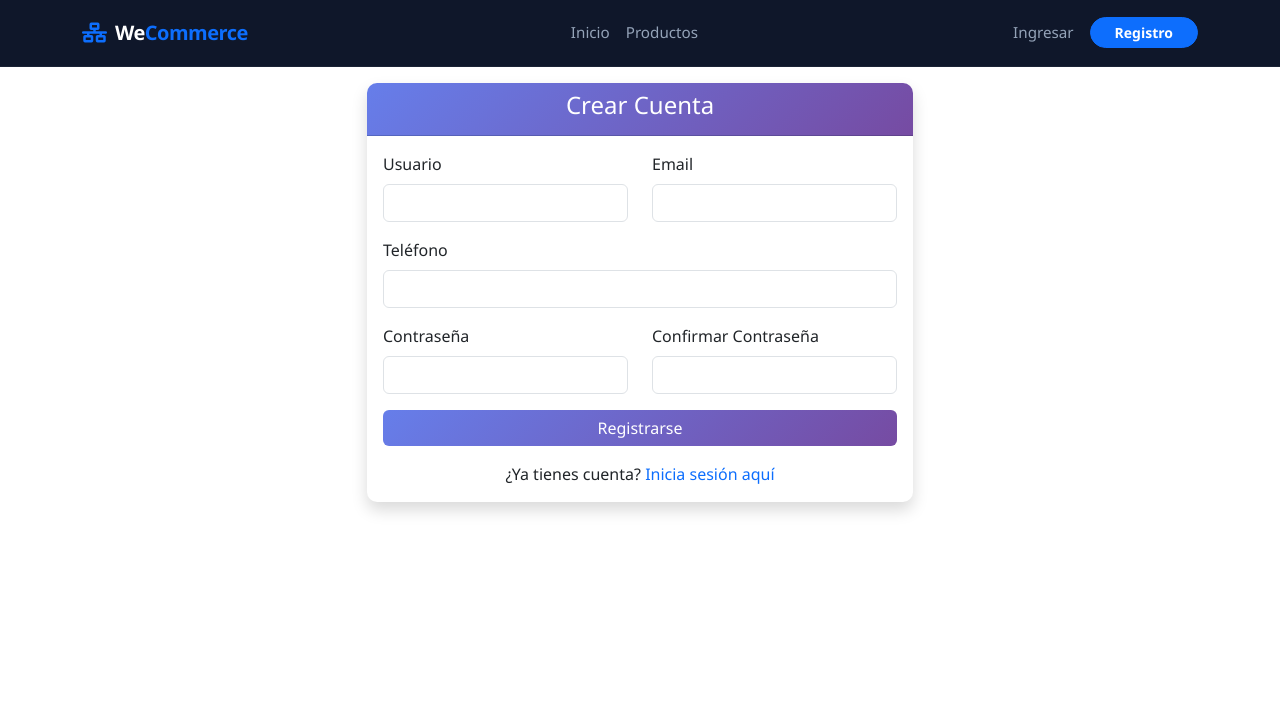
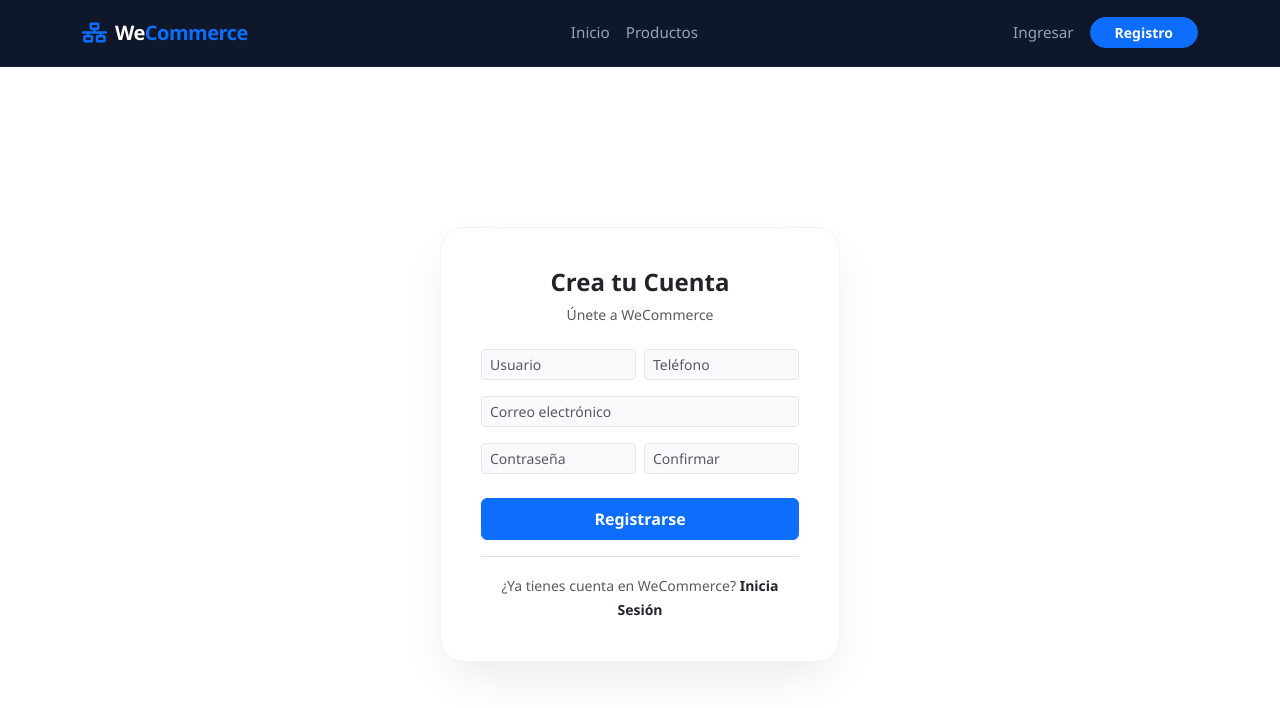
Before and after one commit to LuisLeon1705/Sistema_Distribuido, a Vue app in the folder frontend/: page /register in a window 1280 px wide. Shown: the top 708 px of the page. Built offline with nearby package versions, Linux system fonts and the light colour scheme.

Commit message:
Feature: Refactored sign-in view

```diff
--- a/frontend/src/views/Register.vue
+++ b/frontend/src/views/Register.vue
@@ -1,135 +1,54 @@
 <template>
-  <div class="container">
-    <div class="row justify-content-center">
-      <div class="col-md-8 col-lg-6">
-        <div class="card shadow">
-          <div class="card-header text-center">
-            <h4>Crear Cuenta</h4>
-          </div>
-          <div class="card-body">
-            <form @submit.prevent="handleRegister">
-              <div class="row">
-                <div class="col-md-6">
-                  <div class="mb-3">
-                    <label for="username" class="form-label">Usuario</label>
-                    <input
-                      type="text"
-                      class="form-control"
-                      id="username"
-                      v-model="userData.username"
-                      :class="{ 'is-invalid': errors.username }"
-                      required
-                    >
-                    <div v-if="errors.username" class="invalid-feedback">
-                      {{ errors.username }}
-                    </div>
-                  </div>
+  <div class="auth-page">
+    <div class="auth-card">
+      <div class="text-center mb-4">
+        <h4 class="fw-bold text-dark">Crea tu Cuenta</h4>
+        <p class="text-muted small">Únete a WeCommerce</p>
       </div>
 
-                <div class="col-md-6">
-                  <div class="mb-3">
-                    <label for="email" class="form-label">Email</label>
-                    <input
-                      type="email"
-                      class="form-control"
-                      id="email"
-                      v-model="userData.email"
-                      :class="{ 'is-invalid': errors.email }"
-                      required
-                    >
-                    <div v-if="errors.email" class="invalid-feedback">
-                      {{ errors.email }}
+      <form @submit.prevent="handleRegister">
+        <div class="row g-2 mb-3">
+          <div class="col-6">
+            <input type="text" class="form-control form-control-sm" placeholder="Usuario" v-model="userData.username" required>
           </div>
-                  </div>
+          <div class="col-6">
+            <input type="tel" class="form-control form-control-sm" placeholder="Teléfono" v-model="userData.phone_number" required>
           </div>
         </div>
 
         <div class="mb-3">
-                <label for="phone_number" class="form-label">Teléfono</label>
-                <input
-                  type="tel"
-                  class="form-control"
-                  id="phone_number"
-                  v-model="userData.phone_number"
-                  :class="{ 'is-invalid': errors.phone_number }"
-                  required
-                >
-                <div v-if="errors.phone_number" class="invalid-feedback">
-                  {{ errors.phone_number }}
+          <input type="email" class="form-control form-control-sm" placeholder="Correo electrónico" v-model="userData.email" required>
+        </div>
+
+        <div class="row g-2 mb-4">
+          <div class="col-6">
+            <input type="password" class="form-control form-control-sm" placeholder="Contraseña" v-model="userData.password" required>
+          </div>
+          <div class="col-6">
+            <input type="password" class="form-control form-control-sm" placeholder="Confirmar" v-model="confirmPassword" required>
           </div>
         </div>
 
-              <div class="row">
-                <div class="col-md-6">
-                  <div class="mb-3">
-                    <label for="password" class="form-label">Contraseña</label>
-                    <input
-                      type="password"
-                      class="form-control"
-                      id="password"
-                      v-model="userData.password"
-                      :class="{ 'is-invalid': errors.password }"
-                      required
-                    >
-                    <div v-if="errors.password" class="invalid-feedback">
-                      {{ errors.password }}
-                    </div>
-                  </div>
+        <div v-if="hasErrors" class="alert alert-danger py-1 px-2 mb-3 small text-center border-0 bg-danger bg-opacity-10 text-danger">
+          {{ errorMessage }}
         </div>
 
-                <div class="col-md-6">
-                  <div class="mb-3">
-                    <label for="confirmPassword" class="form-label">Confirmar Contraseña</label>
-                    <input
-                      type="password"
-                      class="form-control"
-                      id="confirmPassword"
-                      v-model="confirmPassword"
-                      :class="{ 'is-invalid': errors.confirmPassword }"
-                      required
-                    >
-                    <div v-if="errors.confirmPassword" class="invalid-feedback">
-                      {{ errors.confirmPassword }}
-                    </div>
-                  </div>
-                </div>
-              </div>
-
-              <div v-if="authStore.error" class="alert alert-danger">
-                {{ authStore.error[0]["msg"] }}
-              </div>
-
-              <div v-if="successMessage" class="alert alert-success">
-                {{ successMessage }}
-              </div>
-
-              <button
-                type="submit"
-                class="btn btn-primary w-100"
-                :disabled="authStore.isLoading"
-              >
-                <span v-if="authStore.isLoading" class="spinner-border spinner-border-sm me-2"></span>
-                {{ authStore.isLoading ? 'Registrando...' : 'Registrarse' }}
+        <button type="submit" class="btn btn-primary w-100 fw-bold py-2 mb-3" :disabled="authStore.isLoading">
+          {{ authStore.isLoading ? '...' : 'Registrarse' }}
         </button>
 
-              <div class="text-center mt-3">
-                <p class="mb-0">
-                  ¿Ya tienes cuenta?
-                  <router-link to="/login" class="text-decoration-none">
-                    Inicia sesión aquí
+        <div class="text-center border-top pt-3">
+          <router-link to="/login" class="text-decoration-none small text-muted">
+            ¿Ya tienes cuenta en WeCommerce? <span class="text-dark fw-bold">Inicia Sesión</span>
           </router-link>
-                </p>
         </div>
       </form>
-          </div>
-        </div>
-      </div>
     </div>
   </div>
 </template>
 
 <script>
-import { ref, reactive, onUnmounted } from 'vue'
+import { ref, reactive, computed, onUnmounted } from 'vue'
 import { useRouter } from 'vue-router'
 import { useAuthStore } from '../stores/auth'
 
@@ -138,106 +57,51 @@ export default {
   setup() {
     const router = useRouter()
     const authStore = useAuthStore()
-
-    const userData = reactive({
-      username: '',
-      email: '',
-      phone_number: '',
-      password: ''
-    })
-
+    const userData = reactive({ username: '', email: '', phone_number: '', password: '' })
     const confirmPassword = ref('')
-    const errors = ref({})
-    const successMessage = ref('')
-
-    const validateForm = () => {
-      errors.value = {}
-
-      if (!userData.username) {
-        errors.value.username = 'El usuario es requerido'
-      } else if (userData.username.length < 3) {
-        errors.value.username = 'El usuario debe tener al menos 3 caracteres'
+    const localError = ref('')
+    const errorMessage = computed(() => localError.value || (authStore.error ? 'Error en registro' : ''))
+    const hasErrors = computed(() => !!errorMessage.value)
+    const handleRegister = async () => {
+      localError.value = ''
+      if (userData.password !== confirmPassword.value) { localError.value = 'Contraseñas no coinciden'; return }
+      try { await authStore.register(userData); router.push({ name: 'EmailVerification', query: { email: userData.email } }) } catch (e) {}
     }
-
-      if (!userData.email) {
-        errors.value.email = 'El email es requerido'
-      } else if (!/\S+@\S+\.\S+/.test(userData.email)) {
-        errors.value.email = 'El email no es válido'
-      }
-
-      if (!userData.phone_number) {
-        errors.value.phone_number = 'El teléfono es requerido'
-      } else if (!/^\+?[\d\s\-\(\)]+$/.test(userData.phone_number)) {
-        errors.value.phone_number = 'El teléfono no es válido'
-      }
-
-      if (!userData.password) {
-        errors.value.password = 'La contraseña es requerida'
-      } else if (userData.password.length < 6) {
-        errors.value.password = 'La contraseña debe tener al menos 6 caracteres'
-      }
-
-      if (!confirmPassword.value) {
-        errors.value.confirmPassword = 'Confirma tu contraseña'
-      } else if (userData.password !== confirmPassword.value) {
-        errors.value.confirmPassword = 'Las contraseñas no coinciden'
-      }
-
-      return Object.keys(errors.value).length === 0
-    }
-
-    const handleRegister = async () => {
-      if (!validateForm()) return
-
-      try {
-        await authStore.register(userData)
-        successMessage.value = 'Cuenta creada exitosamente. Hemos enviado un código de verificación a tu correo.'
-
-        setTimeout(() => {
-          router.push({
-            name: 'EmailVerification',
-            query: { email: userData.email }
-          })
-        }, 2000)
-      } catch (error) {
-        console.error('Registration error:', error)
-      }
-    }
-
-    onUnmounted(() => {
-      authStore.clearError()
-    })
-
-    return {
-      userData,
-      confirmPassword,
-      errors,
-      successMessage,
-      authStore,
-      handleRegister
-    }
+    onUnmounted(() => authStore.clearError())
+    return { userData, confirmPassword, authStore, handleRegister, hasErrors, errorMessage }
   }
 }
 </script>
 
 <style scoped>
-.card {
-  border: none;
-  border-radius: 10px;
+.auth-page {
+  background-color: #ffffff;
+  min-height: calc(100vh - 76px);
+  display: flex;
+  align-items: center;
+  justify-content: center;
+  padding: 1rem;
 }
 
-.card-header {
-  background: linear-gradient(135deg, #667eea 0%, #764ba2 100%);
-  color: white;
-  border-radius: 10px 10px 0 0 !important;
+.auth-card {
+  width: 100%;
+  max-width: 400px;
+  padding: 2.5rem;
+  background: #ffffff;
+  box-shadow: 0 20px 50px -12px rgba(0,0,0,0.1);
+  border: 1px solid #f1f5f9;
+  border-radius: 1.5rem;
 }
 
-.btn-primary {
-  background: linear-gradient(135deg, #667eea 0%, #764ba2 100%);
-  border: none;
+.form-control {
+  background-color: #f8fafc;
+  border: 1px solid #e2e8f0;
+  color: #334155;
 }
 
-.btn-primary:hover {
-  background: linear-gradient(135deg, #5a67c7 0%, #684a8f 100%);
+.form-control:focus {
+  background-color: #fff;
+  border-color: #3b82f6;
+  box-shadow: 0 0 0 3px rgba(59, 130, 246, 0.1);
 }
 </style>
```
Lines whose indentation alone changed are shown as unchanged.
